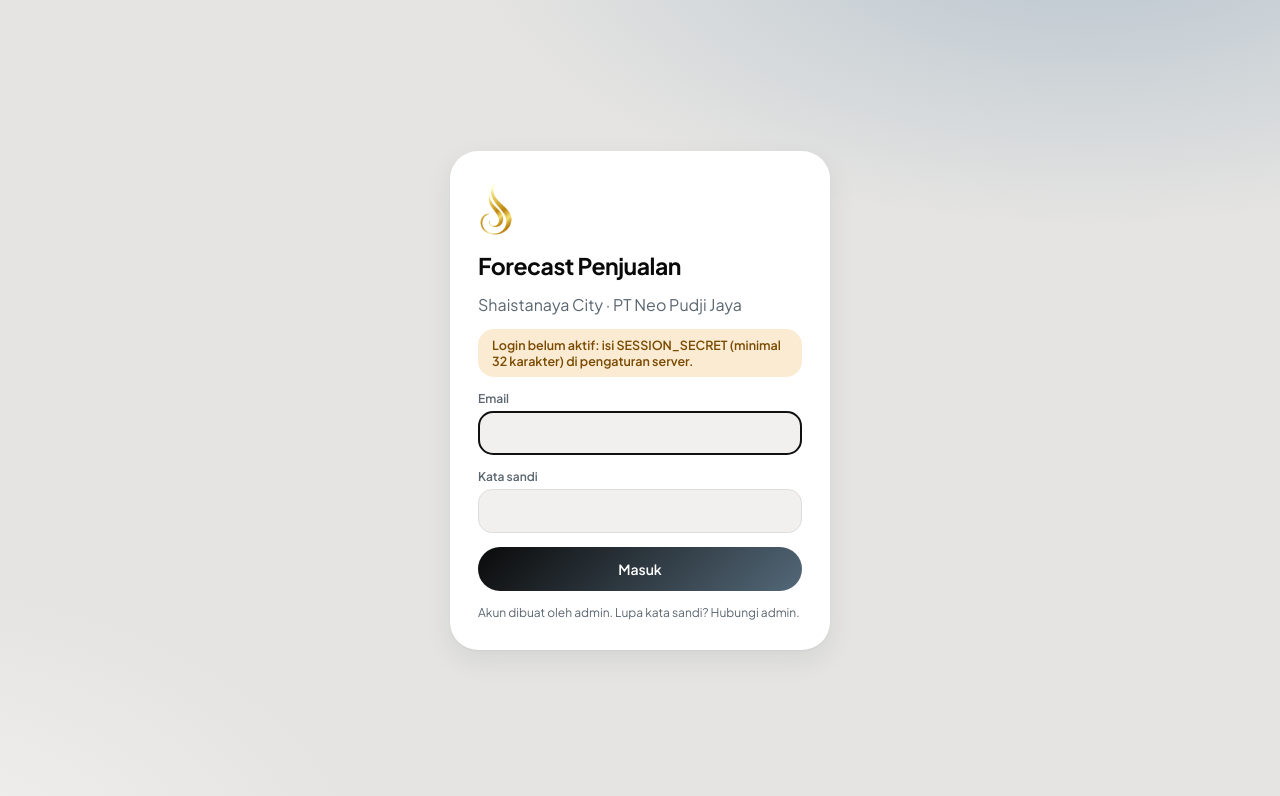
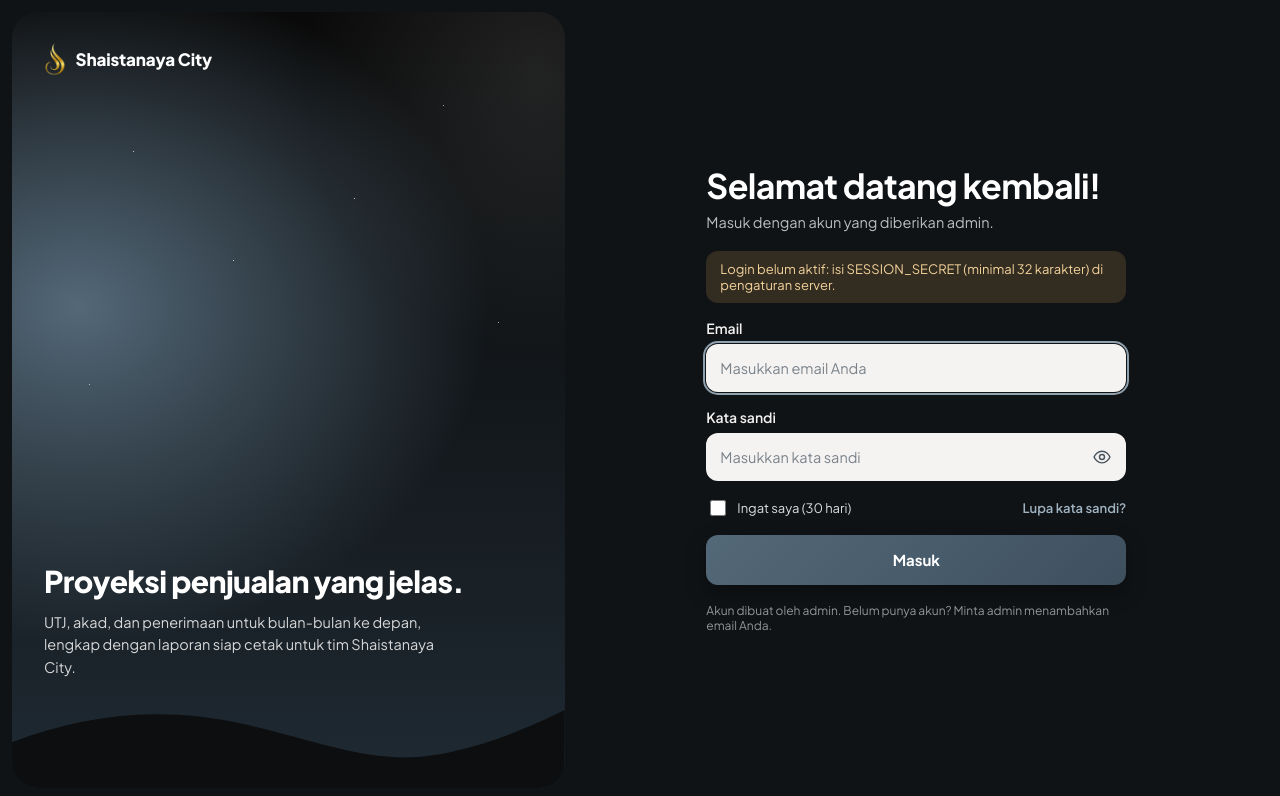
Before and after one commit to cynthianovianneindra-arch/forecasting-tools, a Next.js app: page /login in a window 1280 px wide. Shown: the top 796 px of the page. Built offline with nearby package versions, Linux system fonts and the light colour scheme; no server answers.

Commit message:
Redesain halaman login: panel seni, toggle mata, ingat saya, lupa kata sandi
Co-Authored-By: Claude Sonnet 5.5 <noreply@anthropic.com>
Claude-Session: https://claude.ai/code/session_01KCKR9WbUevZ8k7bKHdXjEX

```diff
--- a/src/app/api/auth/login/route.ts
+++ b/src/app/api/auth/login/route.ts
@@ -1,5 +1,5 @@
 import { buatCookie, cekLogin, isSecure } from "@/lib/auth";
-import { amanNext, secretValid } from "@/lib/session";
+import { TTL_INGAT_DETIK, amanNext, secretValid } from "@/lib/session";
 
 export const runtime = "nodejs";
 
@@ -7,6 +7,7 @@ export async function POST(req: Request) {
   const f = await req.formData();
   const email = typeof f.get("email") === "string" ? (f.get("email") as string) : "";
   const password = typeof f.get("password") === "string" ? (f.get("password") as string) : "";
+  const ingat = f.get("ingat") === "1";
   const next = amanNext(typeof f.get("next") === "string" ? (f.get("next") as string) : "");
   const gagal = (msg: string) => {
     const u = new URL("/login", req.url);
@@ -19,5 +20,6 @@ export async function POST(req: Request) {
   let hasil;
   try { hasil = await cekLogin(email, password, ip); } catch (e) { return gagal(e instanceof Error ? e.message : "Gagal memeriksa akun"); }
   if (!hasil.sesi) return gagal(hasil.galat ?? "Email atau kata sandi salah");
-  return new Response(null, { status: 303, headers: { Location: new URL(next, req.url).toString(), "Set-Cookie": await buatCookie(hasil.sesi, isSecure(req)) } });
+  const sesi = ingat ? { ...hasil.sesi, exp: Math.floor(Date.now() / 1000) + TTL_INGAT_DETIK } : hasil.sesi;  // "Ingat saya": 30 hari, selain itu 12 jam
+  return new Response(null, { status: 303, headers: { Location: new URL(next, req.url).toString(), "Set-Cookie": await buatCookie(sesi, isSecure(req)) } });
 }
--- a/src/app/globals.css
+++ b/src/app/globals.css
@@ -18,7 +18,7 @@ h1{margin:0;font-size:28px;font-weight:700;letter-spacing:-.02em}h2{margin:0 0 1
 .sideuser .who{text-decoration:none;color:var(--ink);display:block;line-height:1.3}.sideuser .who b{display:block;font-size:13px}.sideuser .who small{display:block;font-size:11px;color:var(--muted);overflow:hidden;text-overflow:ellipsis;white-space:nowrap}
 .sideuser .keluar{width:100%;min-height:34px;font-size:12.5px;padding:0 12px}
 .sidegap{flex:1}.sidefoot{font-size:11px;color:var(--muted);padding:0 6px}
-body:has(.navtoggle:checked),body:has(.login){padding-left:0}
+body:has(.navtoggle:checked){padding-left:0}
 body:has(.navtoggle:checked) .side{transform:translateX(-100%)}
 /* top bar */
 .topbar{position:sticky;top:0;z-index:5;display:flex;align-items:center;justify-content:space-between;gap:8px 16px;padding:12px 28px;background:rgba(255,255,255,.72);backdrop-filter:blur(10px);-webkit-backdrop-filter:blur(10px);border-bottom:1px solid var(--border)}
@@ -97,7 +97,29 @@ mark{background:#C9D6E0;color:inherit;font-weight:700;padding:0 1px;border-radiu
 }
 @media print{.side,.topbar,.noprint,.navtoggle{display:none}body,body:has(.navtoggle:checked){background:#fff;padding:0}.page{border-radius:0;box-shadow:none;margin:0;page-break-after:always}@page{size:A4;margin:0}}
 
-.login{min-height:100vh;display:grid;place-items:center;padding:24px}
-.login-card{width:100%;max-width:380px;background:var(--card);border-radius:28px;box-shadow:var(--shadow);padding:30px 28px;display:flex;flex-direction:column;gap:14px;text-align:left}
-.login-card h1{font-size:23px;margin:0}.login-card p{margin:0}.login-logo{height:56px;width:auto;align-self:flex-start}
+body:has(.login){padding-left:0;background:#101316;background-image:none;color:#F1F0EE}
+.login{min-height:100vh;display:grid;grid-template-columns:minmax(320px,44%) 1fr;gap:0;padding:12px}
+.lg-art{position:relative;overflow:hidden;border-radius:26px;background:radial-gradient(120% 70% at 12% 38%,#536878 0,rgba(83,104,120,.0) 62%),radial-gradient(70% 60% at 95% 8%,rgba(229,228,226,.10) 0,transparent 60%),linear-gradient(180deg,#0A0A0A 0%,#14191D 55%,#1F2A33 100%);display:flex;flex-direction:column;justify-content:space-between;padding:30px 32px 34px;min-height:calc(100vh - 24px)}
+.lg-art::before{content:"";position:absolute;inset:0;background-image:radial-gradient(1.4px 1.4px at 22% 18%,#fff 50%,transparent 51%),radial-gradient(1px 1px at 78% 12%,#E5E4E2 50%,transparent 51%),radial-gradient(1.2px 1.2px at 40% 32%,#fff 50%,transparent 51%),radial-gradient(1px 1px at 88% 40%,#E5E4E2 50%,transparent 51%),radial-gradient(1px 1px at 14% 48%,#E5E4E2 50%,transparent 51%),radial-gradient(1.2px 1.2px at 62% 24%,#fff 50%,transparent 51%);opacity:.7}
+.lg-brand{position:relative;display:flex;align-items:center;gap:10px;font-weight:800;font-size:17px;letter-spacing:-.01em;color:#fff}.lg-brand img{height:34px;width:auto}
+.lg-copy{position:relative;z-index:1;color:#fff;max-width:420px;margin-bottom:76px}.lg-copy h2{font-size:30px;line-height:1.15;letter-spacing:-.02em;margin:0 0 12px;font-weight:800}.lg-copy p{margin:0;font-size:14.5px;line-height:1.55;color:rgba(255,255,255,.82)}
+.lg-dune{position:absolute;left:0;right:0;bottom:0;width:100%;height:110px}.lg-dune path{fill:#0A0A0A;opacity:.85}
+.lg-side{display:grid;place-items:center;padding:24px}
+.lg-form{width:100%;max-width:420px;display:flex;flex-direction:column;gap:16px}
+.lg-form h1{font-size:34px;line-height:1.1;letter-spacing:-.02em;margin:0;color:#fff}.lg-sub{margin:-8px 0 4px;color:rgba(255,255,255,.72);font-size:14.5px}
+.lg-field{display:flex;flex-direction:column;gap:7px;font-size:14px;font-weight:600;color:#F1F0EE}
+.lg-field input{height:48px;border-radius:12px;border:0;background:#F4F3F1;color:#0A0A0A;padding:0 14px;font-size:14.5px;font-family:inherit;width:100%}
+.lg-field input::placeholder{color:#7A828B}.lg-field input:focus-visible{outline:2px solid #8FA1AE;outline-offset:1px}
+.lg-pw{position:relative;display:block}.lg-pw input{padding-right:46px}
+.lg-eye{position:absolute;right:6px;top:6px;width:36px;height:36px;border:0;background:transparent;color:#4A545E;cursor:pointer;border-radius:10px;display:grid;place-items:center}.lg-eye:hover{background:rgba(0,0,0,.06)}
+.lg-eye svg{width:20px;height:20px;stroke:currentColor;fill:none;stroke-width:1.7;stroke-linecap:round;stroke-linejoin:round}
+.lg-row{display:flex;justify-content:space-between;align-items:center;gap:12px;font-size:13px;color:rgba(255,255,255,.85)}
+.lg-check{display:inline-flex;align-items:center;gap:8px;cursor:pointer}.lg-check input{width:16px;height:16px;accent-color:#8FA1AE}
+.lg-link{background:none;border:0;color:#9FB2C0;font:inherit;font-weight:600;cursor:pointer;padding:0}.lg-link:hover{text-decoration:underline}
+.lg-btn{height:50px;border-radius:12px;border:0;background:linear-gradient(135deg,#536878,#3E505E);color:#fff;font-size:15px;font-weight:700;font-family:inherit;cursor:pointer;box-shadow:0 8px 20px rgba(0,0,0,.35)}.lg-btn:hover{filter:brightness(1.08)}
+.lg-err{background:rgba(192,88,79,.18);color:#FFB4AC;border-radius:12px;padding:10px 14px;margin:0;font-size:13.5px}
+.lg-warn{background:rgba(232,176,96,.16);color:#F3D29A;border-radius:12px;padding:10px 14px;margin:0;font-size:13px}
+.lg-help{background:rgba(255,255,255,.07);border-radius:12px;padding:10px 14px;margin:-4px 0 0;font-size:13px;color:rgba(255,255,255,.85)}
+.lg-foot{margin:2px 0 0;font-size:12px;color:rgba(255,255,255,.55)}
+@media(max-width:860px){.login{grid-template-columns:1fr;padding:0}.lg-art{display:none}.lg-side{min-height:100vh;padding:28px 22px}}
 @media(max-width:760px){.sideuser{display:none}}
--- a/src/app/login/page.tsx
+++ b/src/app/login/page.tsx
@@ -1,4 +1,5 @@
 import { redirect } from "next/navigation";
+import { LoginForm } from "@/components/LoginForm";
 import { sesiSaatIni } from "@/lib/auth";
 import { amanNext, secretValid } from "@/lib/session";
 
@@ -9,22 +10,20 @@ export default async function Page({ searchParams }: { searchParams: Promise<{ e
   const q = await searchParams;
   const next = amanNext(q.next);
   if (await sesiSaatIni()) redirect(next);
-  const siap = secretValid(process.env.SESSION_SECRET);
   return (
     <main className="login">
-      <form method="post" action="/api/auth/login" className="login-card">
-        {/* eslint-disable-next-line @next/next/no-img-element */}
-        <img src="/logo.png" alt="Logo Shaistanaya City" className="login-logo" />
-        <h1>Forecast Penjualan</h1>
-        <p className="muted">Shaistanaya City · PT Neo Pudji Jaya</p>
-        {q.err && <p className="err" role="alert">{q.err}</p>}
-        {!siap && <p className="warn">Login belum aktif: isi SESSION_SECRET (minimal 32 karakter) di pengaturan server.</p>}
-        <input type="hidden" name="next" value={next} />
-        <label className="field">Email<input className="inp" type="email" name="email" required autoComplete="username" autoFocus /></label>
-        <label className="field">Kata sandi<input className="inp" type="password" name="password" required autoComplete="current-password" /></label>
-        <button className="btn" type="submit" style={{ width: "100%" }}>Masuk</button>
-        <p className="muted" style={{ fontSize: 12, margin: 0 }}>Akun dibuat oleh admin. Lupa kata sandi? Hubungi admin.</p>
-      </form>
+      <section className="lg-art" aria-hidden="true">
+        <div className="lg-brand">
+          {/* eslint-disable-next-line @next/next/no-img-element */}
+          <img src="/logo.png" alt="" /><span>Shaistanaya City</span>
+        </div>
+        <div className="lg-copy">
+          <h2>Proyeksi penjualan yang jelas.</h2>
+          <p>UTJ, akad, dan penerimaan untuk bulan-bulan ke depan, lengkap dengan laporan siap cetak untuk tim Shaistanaya City.</p>
+        </div>
+        <svg className="lg-dune" viewBox="0 0 600 120" preserveAspectRatio="none"><path d="M0 120V70C80 40 160 30 250 50c90 20 150 50 230 30 50-12 90-30 120-45v85z" /></svg>
+      </section>
+      <section className="lg-side"><LoginForm next={next} galat={q.err} siap={secretValid(process.env.SESSION_SECRET)} /></section>
     </main>
   );
 }
--- /dev/null
+++ b/src/components/LoginForm.tsx
@@ -0,0 +1,36 @@
+"use client";
+import { useState } from "react";
+
+export function LoginForm({ next, galat, siap }: { next: string; galat?: string; siap: boolean }) {
+  const [lihat, setLihat] = useState(false);
+  const [bantuan, setBantuan] = useState(false);
+  return (
+    <form method="post" action="/api/auth/login" className="lg-form">
+      <h1>Selamat datang kembali!</h1>
+      <p className="lg-sub">Masuk dengan akun yang diberikan admin.</p>
+      {galat && <p className="lg-err" role="alert">{galat}</p>}
+      {!siap && <p className="lg-warn">Login belum aktif: isi SESSION_SECRET (minimal 32 karakter) di pengaturan server.</p>}
+      <input type="hidden" name="next" value={next} />
+      <label className="lg-field">Email
+        <input type="email" name="email" placeholder="Masukkan email Anda" required autoComplete="username" autoFocus />
+      </label>
+      <label className="lg-field">Kata sandi
+        <span className="lg-pw">
+          <input type={lihat ? "text" : "password"} name="password" placeholder="Masukkan kata sandi" required autoComplete="current-password" />
+          <button type="button" className="lg-eye" onClick={() => setLihat((v) => !v)} aria-label={lihat ? "Sembunyikan kata sandi" : "Tampilkan kata sandi"} aria-pressed={lihat}>
+            <svg viewBox="0 0 24 24" aria-hidden="true">{lihat
+              ? <><path d="M3 3l18 18M10.6 5.2A9.7 9.7 0 0 1 12 5c5 0 8.5 4.2 9.5 7-.4 1.1-1.3 2.6-2.7 3.9M6.4 6.5C4.3 7.9 2.9 10 2.5 12c1 2.8 4.5 7 9.5 7 1.6 0 3-.4 4.2-1M9.9 9.9a3 3 0 0 0 4.2 4.2" /></>
+              : <><path d="M2.5 12C3.5 9.2 7 5 12 5s8.5 4.2 9.5 7c-1 2.8-4.5 7-9.5 7S3.5 14.8 2.5 12z" /><circle cx="12" cy="12" r="3" /></>}</svg>
+          </button>
+        </span>
+      </label>
+      <div className="lg-row">
+        <label className="lg-check"><input type="checkbox" name="ingat" value="1" /> Ingat saya (30 hari)</label>
+        <button type="button" className="lg-link" onClick={() => setBantuan((v) => !v)}>Lupa kata sandi?</button>
+      </div>
+      {bantuan && <p className="lg-help">Hubungi admin untuk mereset kata sandi Anda. Setelah direset, Anda bisa menggantinya sendiri di menu Akun.</p>}
+      <button type="submit" className="lg-btn">Masuk</button>
+      <p className="lg-foot">Akun dibuat oleh admin. Belum punya akun? Minta admin menambahkan email Anda.</p>
+    </form>
+  );
+}
--- a/src/lib/session.ts
+++ b/src/lib/session.ts
@@ -2,6 +2,7 @@
 
 export const COOKIE = "fs_sess";
 export const TTL_DETIK = 12 * 3600;
+export const TTL_INGAT_DETIK = 30 * 24 * 3600;
 export type Peran = "admin" | "viewer";
 export interface Sesi { uid: number; em: string; nm: string; rl: Peran; exp: number }
 
```
